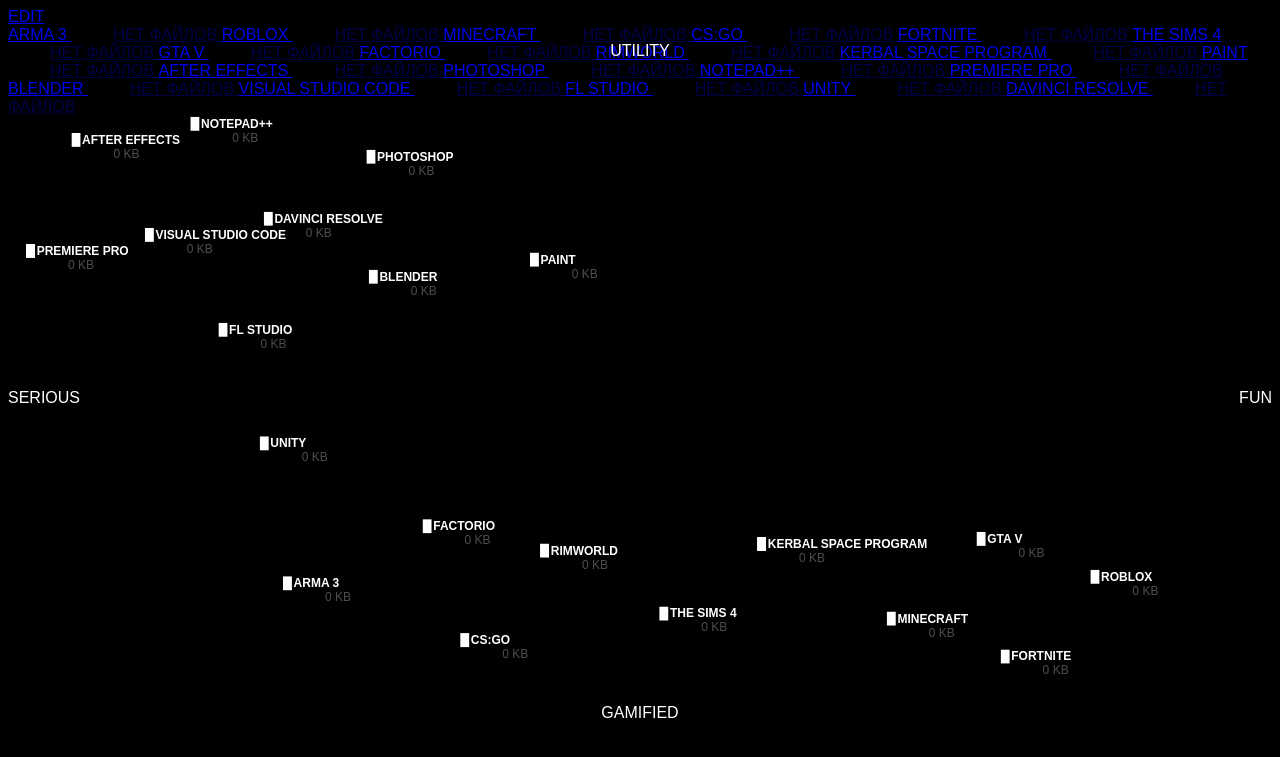
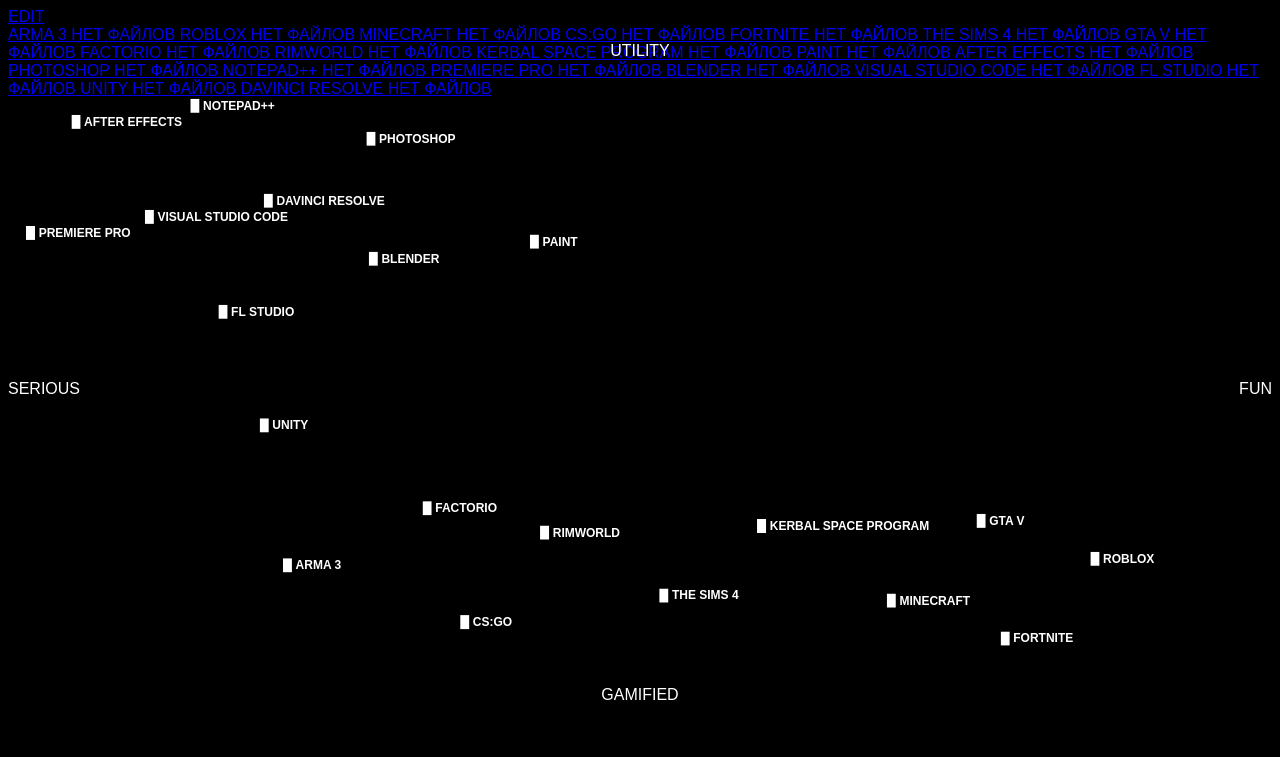
Before and after one commit to gromlbv/appw, a Flask app: page /graphs in a window 1280 px wide. Shown: the top 757 px of the page. Run offline with Flask 3, Linux system fonts and the light colour scheme; data comes from the database, SQL or seed files in the repository; data that the repository does not hold is empty.

Commit message:
graph upd

```diff
--- a/templates/graphs.html
+++ b/templates/graphs.html
@@ -27,12 +27,9 @@
         background-color: #fff;
         width: 19px;
         height: 11px;
-        margin-right: 2px;
+        margin-right: 4px;
     }
-    .file-size {
-        margin-left: 42px;
-        opacity: 0.3;
-    }
+
     svg {
         width: fit-content;
         height: fit-content;
@@ -41,6 +38,16 @@
         -webkit-user-drag: none;
         a{
           cursor:grab;
+
+          .file-size {
+            margin-left: 42px;
+            opacity: 0;
+          }
+        }
+        a:hover{
+          .file-size {
+            opacity: 0.3;
+          }
         }
         a:focus{
           cursor: grabbing;
```
